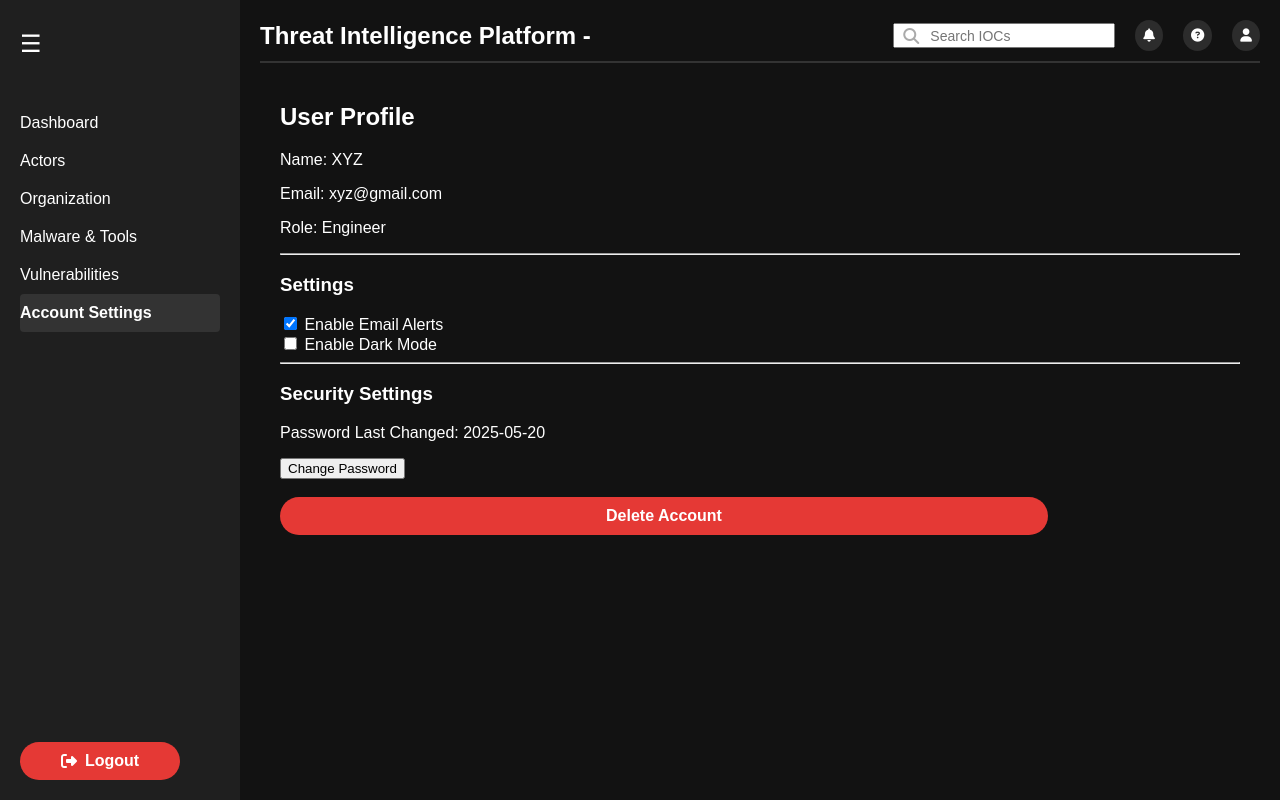
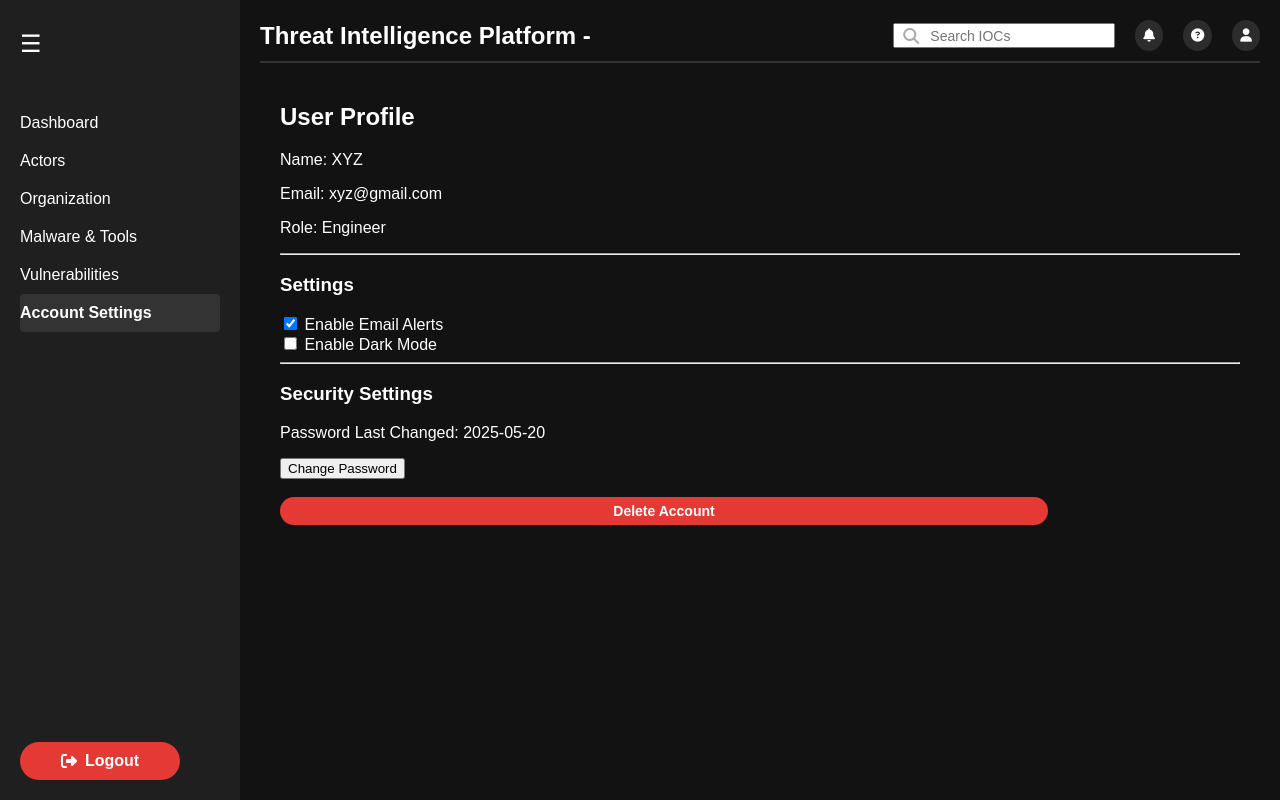
Before and after one commit to radiantrose31/react-project-v2, a React (Create React App) app: page /account-settings in a window 1280 px wide. Built offline with nearby package versions, Linux system fonts and the light colour scheme.

Commit message:
Update AccountSettings.js

```diff
--- a/src/components/AccountSettings.js
+++ b/src/components/AccountSettings.js
@@ -29,7 +29,8 @@ export default function AccountSettings({ searchTerm, setSearchTerm, showNotif,
         <p>Password Last Changed: 2025-05-20</p>
         <button>Change Password</button>
         <br /><br />
-        <button className="logout" style={{ background: "#e53935" }}>Delete Account</button>
+        <button className="logout" style={{ background: "#e53935", padding: "6px 12px", fontSize: "14px" }}>Delete Account</button>
+
       </div>
     </>
   );
```
